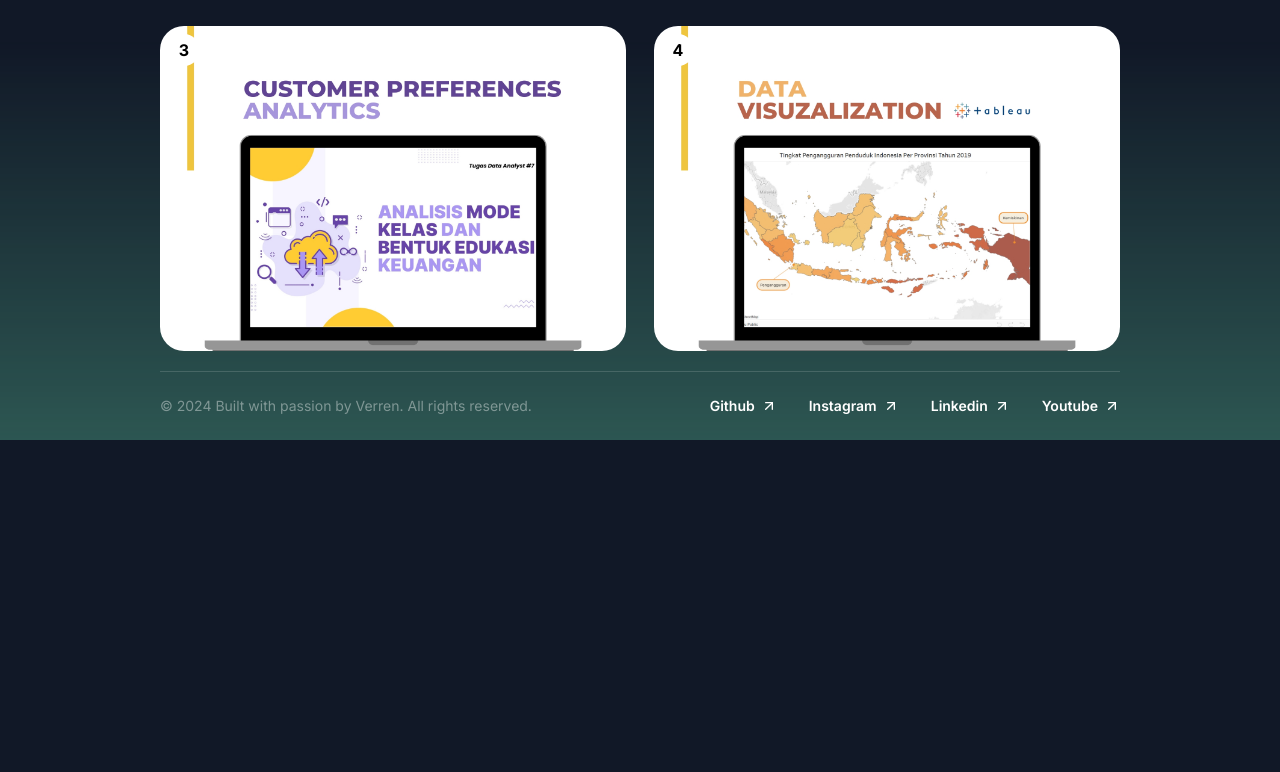
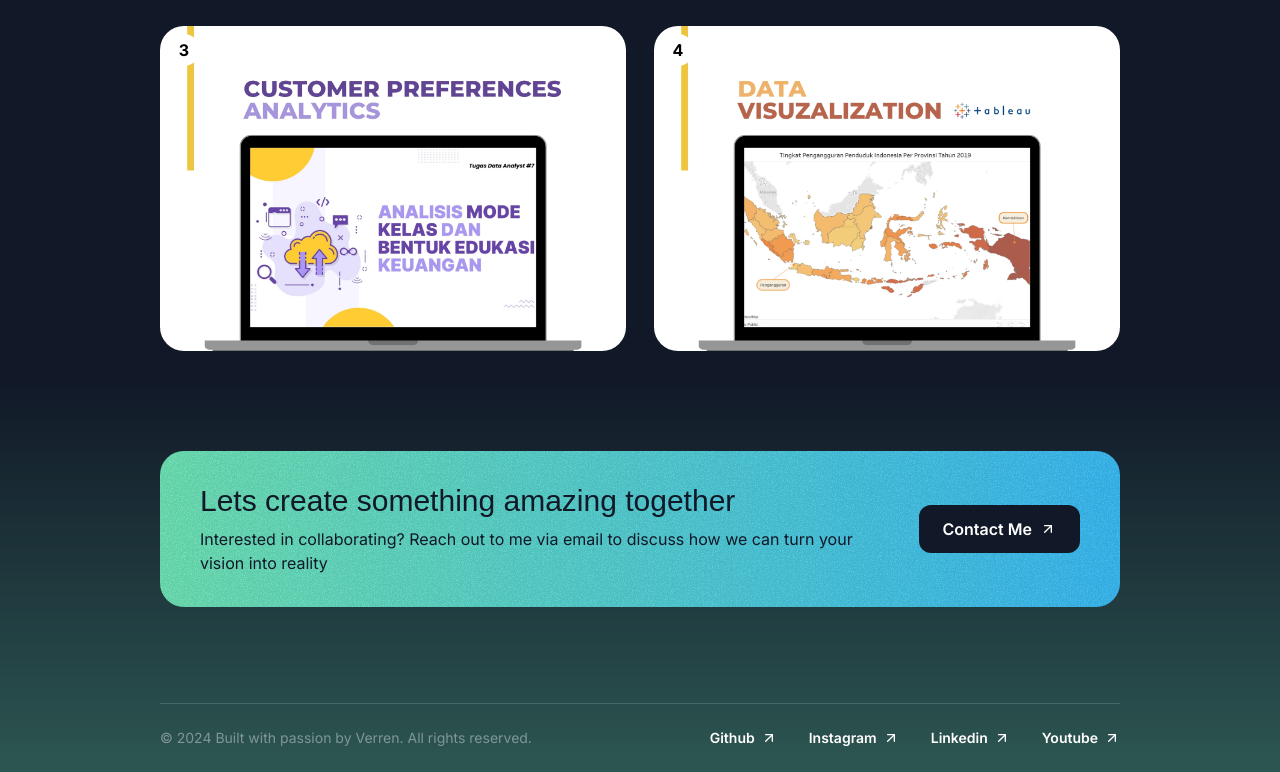
Before and after one commit to verrenangelinasaputra/Portofolio, a Next.js app: page /dataproject in a window 1280 px wide. Shown: the part 565-1337 px from the top of the page. Before the commit the page ends 1005 px from the top, so only its background shows below. Built offline with nearby package versions, Linux system fonts and the light colour scheme; a web font is replaced by a local one.

Commit message:
Animation Each Projects

```diff
--- a/src/app/aiproject/page.tsx
+++ b/src/app/aiproject/page.tsx
@@ -104,23 +104,48 @@ const footerLinks = [
                     <p className="text-white/80">Explore our groundbreaking AI initiatives that span machine learning, deep learning, chatbots, natural language processing, and speech recognition. Our projects leverage these advanced technologies to unlock new potentials in data interpretation, automate interactions, enhance communication, and improve accessibility. Discover how we're pushing the boundaries of AI to solve real-world challenges and drive innovation.</p>
                     <div className="mt-8 grid grid-cols-1 md:grid-cols-2 gap-7">
                         {projects.map((project, index) => (
-                            <Link key={index} href={project.href} passHref className="bg-gray-800 rounded-3xl z-0 overflow-hidden px-8 pt-8 md:pt-12 md:px-10 lg:pt-16 lg:px-20 sticky top-16 after:pointer-events-none block"
+                            <Link key={index} href={project.href} passHref
+                            className="bg-gray-800 rounded-3xl z-0 overflow-hidden px-8 pt-8 md:pt-12 md:px-10 lg:pt-16 lg:px-20 sticky top-16 after:pointer-events-none block"
                             style={{
                                 backgroundImage: `url(${project.imgUrl.src})`,
                                 backgroundSize: 'cover',
                                 backgroundPosition: 'center',
-                                    height: '325px'
-                                }}>
+                                height: '325px',
+                                transition: 'transform 0.3s ease-in-out',  // Add this line
+                            }}
+                            onMouseEnter={e => e.currentTarget.style.transform = 'scale(1.05)'}  // Add this line
+                            onMouseLeave={e => e.currentTarget.style.transform = 'scale(1)'}  // Add this line
+                        >
                         <div className="absolute top-2 left-2 bg-white rounded-full w-8 h-8 flex items-center justify-center font-bold text-black">{index + 1}</div>
-                                {/* <div className="relative">
-                                    <Image src={project.imgUrl} alt={project.title} layout="fixed" width={500} height={300} objectFit="cover" className="lg:absolute lg:h-full lg:w-auto lg:max-w-none"/>
-                                </div> */}
                     </Link>
                         ))}
                     </div>
                 </div>
             </section>
 
+            <div id="contact" className="py-16 pt-14 lg:py-24 lg:pt-20">
+      <div className="container ">
+        <div className="bg-gradient-to-r from-emerald-300 to-sky-400 text-gray-900 py-8 px-10 rounded-3xl text-center md:text-left relative overflow-hidden z-0">
+          <div className="absolute inset-0 opacity-10 -z-10"
+            style={{
+              backgroundImage: `url(${grainImage.src})`,
+            }}
+          ></div>
+          <div className="flex flex-col md:flex-row gap-8 md:gap-16 items-center">
+            <div>
+              <h2 className="font-serif text-2xl md:text-3xl">Lets create something amazing together</h2>
+              <p className="text-sm md:text-base mt-2">Interested in collaborating? Reach out to me via email to discuss how we can turn your vision into reality</p>
+            </div>
+            <div>
+              <a href="mailto:verren.angelinas@gmail.com" className="text-white bg-gray-900 inline-flex items-center px-6 h-12 rounded-xl gap-2 w-max border-gray-900">
+                <span className="font-semibold">Contact Me</span>
+                <ArrowUpRightIcon className="size-4"/>
+              </a>
+            </div>
+          </div>
+        </div>
+      </div>
+    </div>
     <footer className="relative overflow-x-clip">
       <div
         className="absolute h-[400px] w-[1600px] bottom-0 left-1/2 -translate-x-1/2 bg-emerald-300/30 -z-10"
--- a/src/app/dataproject/page.tsx
+++ b/src/app/dataproject/page.tsx
@@ -90,22 +90,47 @@ const footerLinks = [
                     <p className="text-white/80">Explore our comprehensive data analytics and visualization projects at Soko Financial, which include customer interest analysis, robust data warehousing, a Tableau dashboard on poverty in Indonesia, and an award-winning emissions analysis in Asia.</p>
                     <div className="mt-8 grid grid-cols-1 md:grid-cols-2 gap-7">
                         {projects.map((project, index) => (
-                            <Link key={index} href={project.href} passHref className="bg-gray-800 rounded-3xl z-0 overflow-hidden px-8 pt-8 md:pt-12 md:px-10 lg:pt-16 lg:px-20 sticky top-16 after:pointer-events-none block"
+                            <Link key={index} href={project.href} passHref
+                            className="bg-gray-800 rounded-3xl z-0 overflow-hidden px-8 pt-8 md:pt-12 md:px-10 lg:pt-16 lg:px-20 sticky top-16 after:pointer-events-none block"
                             style={{
                                 backgroundImage: `url(${project.imgUrl.src})`,
                                 backgroundSize: 'cover',
                                 backgroundPosition: 'center',
-                                    height: '325px'
-                                }}>
+                                height: '325px',
+                                transition: 'transform 0.3s ease-in-out',  // Add this line
+                            }}
+                            onMouseEnter={e => e.currentTarget.style.transform = 'scale(1.05)'}  // Add this line
+                            onMouseLeave={e => e.currentTarget.style.transform = 'scale(1)'}  // Add this line
+                        >
                         <div className="absolute top-2 left-2 bg-white rounded-full w-8 h-8 flex items-center justify-center font-bold text-black">{index + 1}</div>
-                                {/* <div className="relative">
-                                    <Image src={project.imgUrl} alt={project.title} layout="fixed" width={500} height={300} objectFit="cover" className="lg:absolute lg:h-full lg:w-auto lg:max-w-none"/>
-                                </div> */}
                     </Link>
                         ))}
                     </div>
                 </div>
             </section>
+            <div id="contact" className="py-16 pt-14 lg:py-24 lg:pt-20">
+      <div className="container ">
+        <div className="bg-gradient-to-r from-emerald-300 to-sky-400 text-gray-900 py-8 px-10 rounded-3xl text-center md:text-left relative overflow-hidden z-0">
+          <div className="absolute inset-0 opacity-10 -z-10"
+            style={{
+              backgroundImage: `url(${grainImage.src})`,
+            }}
+          ></div>
+          <div className="flex flex-col md:flex-row gap-8 md:gap-16 items-center">
+            <div>
+              <h2 className="font-serif text-2xl md:text-3xl">Lets create something amazing together</h2>
+              <p className="text-sm md:text-base mt-2">Interested in collaborating? Reach out to me via email to discuss how we can turn your vision into reality</p>
+            </div>
+            <div>
+              <a href="mailto:verren.angelinas@gmail.com" className="text-white bg-gray-900 inline-flex items-center px-6 h-12 rounded-xl gap-2 w-max border-gray-900">
+                <span className="font-semibold">Contact Me</span>
+                <ArrowUpRightIcon className="size-4"/>
+              </a>
+            </div>
+          </div>
+        </div>
+      </div>
+    </div>
 
     <footer className="relative overflow-x-clip">
       <div
--- a/src/app/webproject/page.tsx
+++ b/src/app/webproject/page.tsx
@@ -90,24 +90,50 @@ const footerLinks = [
                     <p className="text-white/80">Dive into our innovative web and UI/UX projects, including an AI application designed for efficient trash detection and reporting, a user-friendly UI/UX for the BNEC website, an engaging online game store, and the dynamic HIMTI's HISHOT website, each tailored to enhance user interaction and functionality.</p>
                     <div className="mt-8 grid grid-cols-1 md:grid-cols-2 gap-7">
                         {projects.map((project, index) => (
-                            <Link key={index} href={project.href} passHref className="bg-gray-800 rounded-3xl z-0 overflow-hidden px-8 pt-8 md:pt-12 md:px-10 lg:pt-16 lg:px-20 sticky top-16 after:pointer-events-none block"
+                            <Link key={index} href={project.href} passHref
+                                className="bg-gray-800 rounded-3xl z-0 overflow-hidden px-8 pt-8 md:pt-12 md:px-10 lg:pt-16 lg:px-20 sticky top-16 after:pointer-events-none block"
                                 style={{
                                     backgroundImage: `url(${project.imgUrl.src})`,
                                     backgroundSize: 'cover',
                                     backgroundPosition: 'center',
-                                    height: '325px'
-                                }}>
-                                <div className="absolute top-2 left-2 bg-white rounded-full w-8 h-8 flex items-center justify-center font-bold text-black">{index + 1}</div>
-                                {/* <div className="relative">
-                                    <Image src={project.imgUrl} alt={project.title} layout="fixed" width={500} height={300} objectFit="cover" className="lg:absolute lg:h-full lg:w-auto lg:max-w-none"/>
-                                </div> */}
-                            </Link>
+                                    height: '325px',
+                                    transition: 'transform 0.3s ease-in-out',  // Add this line
+                                }}
+                                onMouseEnter={e => e.currentTarget.style.transform = 'scale(1.05)'}  // Add this line
+                                onMouseLeave={e => e.currentTarget.style.transform = 'scale(1)'}  // Add this line
+                            >
+                            <div className="absolute top-2 left-2 bg-white rounded-full w-8 h-8 flex items-center justify-center font-bold text-black">{index + 1}</div>
+                        </Link>
                         ))}
                     </div>
                 </div>
             </section>
 
-            <footer className="relative overflow-x-clip">
+            <div id="contact" className="py-16 pt-14 lg:py-24 lg:pt-20">
+      <div className="container ">
+        <div className="bg-gradient-to-r from-emerald-300 to-sky-400 text-gray-900 py-8 px-10 rounded-3xl text-center md:text-left relative overflow-hidden z-0">
+          <div className="absolute inset-0 opacity-10 -z-10"
+            style={{
+              backgroundImage: `url(${grainImage.src})`,
+            }}
+          ></div>
+          <div className="flex flex-col md:flex-row gap-8 md:gap-16 items-center">
+            <div>
+              <h2 className="font-serif text-2xl md:text-3xl">Lets create something amazing together</h2>
+              <p className="text-sm md:text-base mt-2">Interested in collaborating? Reach out to me via email to discuss how we can turn your vision into reality</p>
+            </div>
+            <div>
+              <a href="mailto:verren.angelinas@gmail.com" className="text-white bg-gray-900 inline-flex items-center px-6 h-12 rounded-xl gap-2 w-max border-gray-900">
+                <span className="font-semibold">Contact Me</span>
+                <ArrowUpRightIcon className="size-4"/>
+              </a>
+            </div>
+          </div>
+        </div>
+      </div>
+    </div>
+
+        <footer className="relative overflow-x-clip">
       <div
         className="absolute h-[400px] w-[1600px] bottom-0 left-1/2 -translate-x-1/2 bg-emerald-300/30 -z-10"
         style={{
```
Lines whose indentation alone changed are shown as unchanged.
